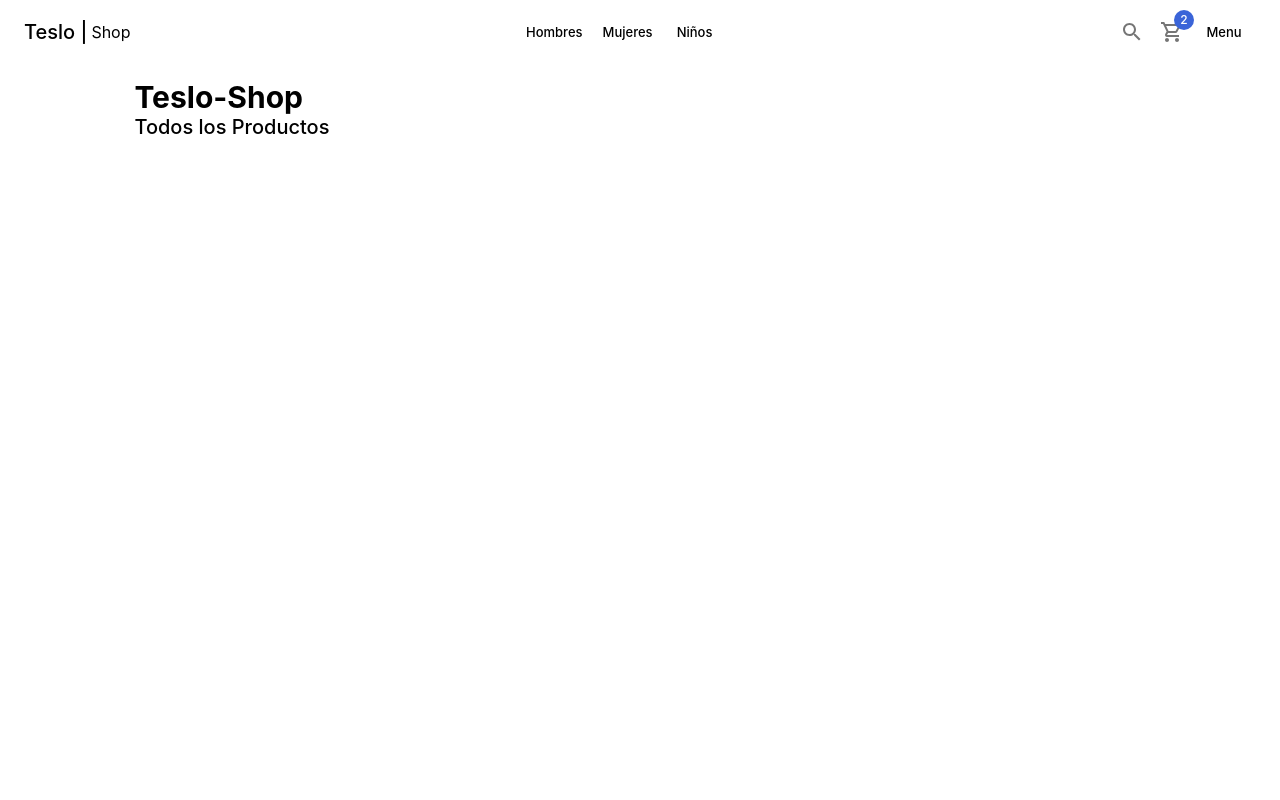
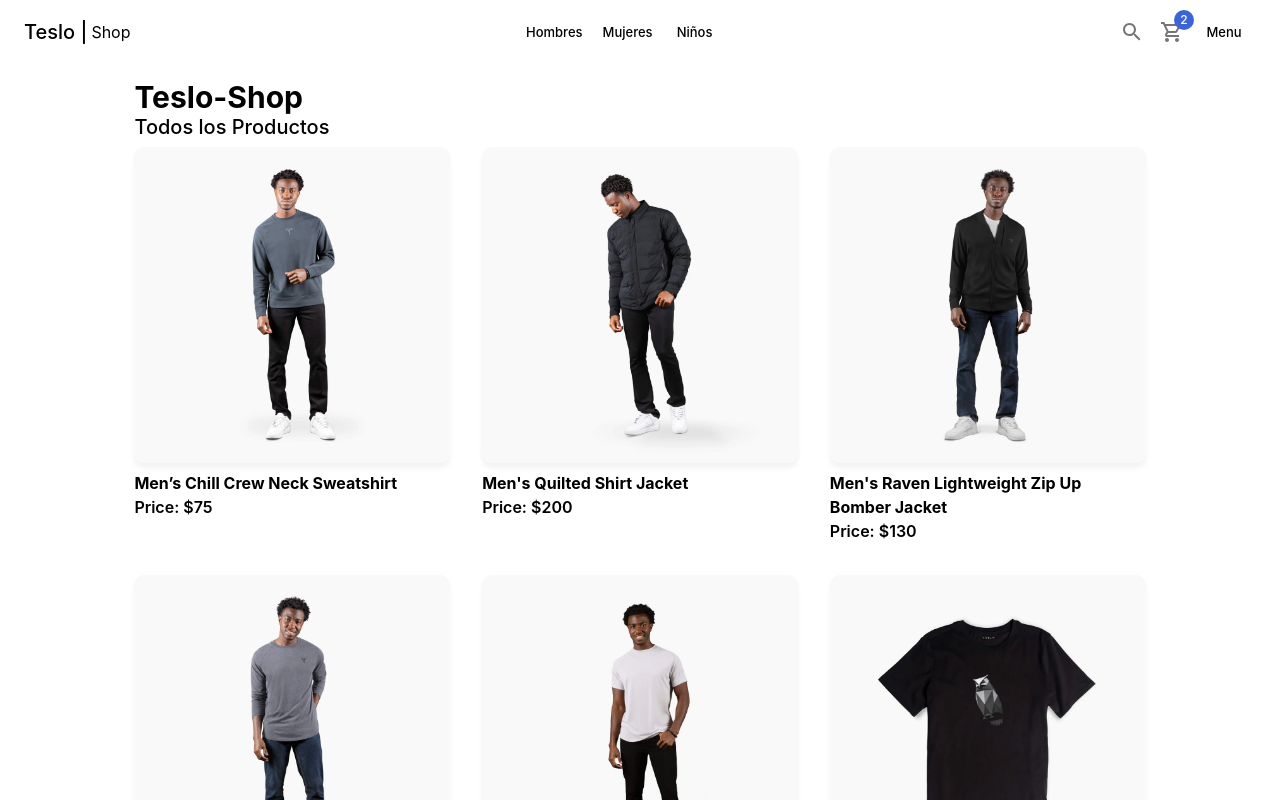
Before and after one commit to mattiasdu944/Teslo-Shop, a Next.js app: page / in a window 1280 px wide. Shown: the top 800 px of the page. Built offline with nearby package versions, Linux system fonts and the light colour scheme.

Commit message:
Refactorizando y añadiendo las CardProducts

```diff
--- a/components/layouts/ShopLayout.tsx
+++ b/components/layouts/ShopLayout.tsx
@@ -1,15 +1,14 @@
-import {FC} from 'react'
 import Head from 'next/head';
-import { Navbar } from '../ui';
+import { Navbar, SideMenu } from '../ui';
 
 interface Props{
-    title : string;
-    children : any
+    title           : string;
+    children        : any;
     pageDescription : string;
-    imageFullUrl? : string;
+    imageFullUrl?   : string;
 }
 
-export const ShopLayout:FC<Props> = ({ children, title, pageDescription, imageFullUrl }) => {
+export const ShopLayout = ({ children, title, pageDescription, imageFullUrl}:Props)  => {
     return (
         <>
             <Head>
@@ -30,6 +29,8 @@
                 <Navbar/>
             </nav>
 
+            <SideMenu/>
+
             <main style={{
                 margin: '80px auto',
                 maxWidth: '80%',
--- /dev/null
+++ b/components/products/CardProduct.tsx
@@ -0,0 +1,47 @@
+import { FC, useMemo, useState } from 'react'
+import { IProducts } from '../../interfaces'
+
+import { Box, Card, CardActionArea, CardMedia, Grid, Typography } from '@mui/material'
+
+
+interface Props {
+    product : IProducts
+}
+
+export const CardProduct: FC<Props> = ({ product }) => {
+
+    const [isHovered, setIsHovered] = useState(false)
+
+    const productImage = useMemo(() => {
+        return isHovered
+        ? `products/${ product.images[1]}`
+        : `products/${ product.images[0]}`
+
+    }, [isHovered, product.images])
+
+    return (
+        <Grid
+            item xs={6}
+            sm={4}
+            onMouseEnter={() => setIsHovered(true)}
+            onMouseLeave={() => setIsHovered(false)}
+        >
+            <Card>
+            <CardActionArea>
+                <CardMedia
+                    component='img'
+                    image={ productImage }
+                    alt={ product.title }
+                    sx={{ transition:'all .3s ease-in-out ' }}
+
+                />
+            </CardActionArea>
+            </Card>
+            <Box sx={{ mt:1 }} className='fadeIn'>
+                <Typography fontWeight={700}>{ product.title }</Typography>
+                <Typography fontWeight={600}>Price: ${ product.price }</Typography>
+            </Box>
+
+        </Grid>
+    )
+}
--- /dev/null
+++ b/components/products/ProductList.tsx
@@ -0,0 +1,24 @@
+import { Grid, Card, CardActionArea, CardMedia } from '@mui/material';
+import { FC } from "react"
+import { IProducts } from "../../interfaces"
+import { CardProduct } from './CardProduct';
+
+interface Props{
+    products: IProducts[]
+}
+
+export const ProductList: FC <Props> = ({ products }) => {
+    return (
+      <Grid container spacing={4}>
+        {
+            products.map( product =>
+                <CardProduct
+                    key={product.slug}
+                    product={ product }
+                />
+            )
+        }
+      </Grid>
+
+    )
+}
--- /dev/null
+++ b/components/products/index.ts
@@ -0,0 +1,2 @@
+export * from './CardProduct';
+export * from './ProductList';
--- a/components/ui/Navbar.tsx
+++ b/components/ui/Navbar.tsx
@@ -1,12 +1,12 @@
 import NextLink from 'next/link'
 import { SearchOutlined, ShoppingCartOutlined } from '@mui/icons-material';
-import { AppBar, Link, Toolbar, Typography, Box, Button, IconButton, Badge } from '@mui/material';
+import { AppBar, Toolbar, Typography, Box, Button, IconButton, Badge } from '@mui/material';
 
 export const Navbar = () => {
     return (
         <AppBar>
             <Toolbar>
-                <NextLink href={''} passHref>
+                <NextLink href={'/'} passHref>
                     <Box display='flex' alignItems='center' color='black'>
                         <Typography variant='h6'>Teslo |</Typography>
                         <Typography sx={{ml:0.5}}>Shop</Typography>
@@ -18,13 +18,10 @@
                 <Box sx={{display: { xs:'none', sm:'block' } }}>
                     <NextLink href='/category/men' passHref>
                         <Button>Hombres</Button>
-
                     </NextLink>
 
                     <NextLink href='/category/women' passHref>
-
                         <Button>Mujeres</Button>
-
                     </NextLink>
 
                     <NextLink href='/category/kid' passHref>
@@ -38,13 +35,11 @@
                 </IconButton>
 
                 <NextLink href='/cart' passHref>
-                    <>
                     <IconButton>
                         <Badge badgeContent={ 2 } color='secondary'>
                             <ShoppingCartOutlined/>
                         </Badge>
                     </IconButton>
-                    </>
                 </NextLink>
 
                 <Button>
--- /dev/null
+++ b/components/ui/SideMenu.tsx
@@ -0,0 +1,111 @@
+import { Box, Divider, Drawer, IconButton, Input, InputAdornment, List, ListItem, ListItemIcon, ListItemText, ListSubheader } from "@mui/material"
+import { AccountCircleOutlined, AdminPanelSettings, CategoryOutlined, ConfirmationNumberOutlined, EscalatorWarningOutlined, FemaleOutlined, LoginOutlined, MaleOutlined, SearchOutlined, VpnKeyOutlined } from "@mui/icons-material"
+
+
+export const SideMenu = () => {
+  return (
+    <Drawer
+        open={ false }
+        anchor='right'
+        sx={{ backdropFilter: 'blur(4px)', transition: 'all 0.5s ease-out' }}
+    >
+        <Box sx={{ width: 250, paddingTop: 5 }}>
+
+            <List>
+
+                <ListItem>
+                    <Input
+                        type='text'
+                        placeholder="Buscar..."
+                        endAdornment={
+                            <InputAdornment position="end">
+                                <IconButton
+                                aria-label="toggle password visibility"
+                                >
+                                 <SearchOutlined />
+                                </IconButton>
+                            </InputAdornment>
+                        }
+                    />
+                </ListItem>
+
+                <ListItem button>
+                    <ListItemIcon>
+                        <AccountCircleOutlined/>
+                    </ListItemIcon>
+                    <ListItemText primary={'Perfil'} />
+                </ListItem>
+
+                <ListItem button>
+                    <ListItemIcon>
+                        <ConfirmationNumberOutlined/>
+                    </ListItemIcon>
+                    <ListItemText primary={'Mis Ordenes'} />
+                </ListItem>
+
+
+                <ListItem button sx={{ display: { xs: '', sm: 'none' } }}>
+                    <ListItemIcon>
+                        <MaleOutlined/>
+                    </ListItemIcon>
+                    <ListItemText primary={'Hombres'} />
+                </ListItem>
+
+                <ListItem button sx={{ display: { xs: '', sm: 'none' } }}>
+                    <ListItemIcon>
+                        <FemaleOutlined/>
+                    </ListItemIcon>
+                    <ListItemText primary={'Mujeres'} />
+                </ListItem>
+
+                <ListItem button sx={{ display: { xs: '', sm: 'none' } }}>
+                    <ListItemIcon>
+                        <EscalatorWarningOutlined/>
+                    </ListItemIcon>
+                    <ListItemText primary={'Niños'} />
+                </ListItem>
+
+
+                <ListItem button>
+                    <ListItemIcon>
+                        <VpnKeyOutlined/>
+                    </ListItemIcon>
+                    <ListItemText primary={'Ingresar'} />
+                </ListItem>
+
+                <ListItem button>
+                    <ListItemIcon>
+                        <LoginOutlined/>
+                    </ListItemIcon>
+                    <ListItemText primary={'Salir'} />
+                </ListItem>
+
+
+                {/* Admin */}
+                <Divider />
+                <ListSubheader>Admin Panel</ListSubheader>
+
+                <ListItem button>
+                    <ListItemIcon>
+                        <CategoryOutlined/>
+                    </ListItemIcon>
+                    <ListItemText primary={'Productos'} />
+                </ListItem>
+                <ListItem button>
+                    <ListItemIcon>
+                        <ConfirmationNumberOutlined/>
+                    </ListItemIcon>
+                    <ListItemText primary={'Ordenes'} />
+                </ListItem>
+
+                <ListItem button>
+                    <ListItemIcon>
+                        <AdminPanelSettings/>
+                    </ListItemIcon>
+                    <ListItemText primary={'Usuarios'} />
+                </ListItem>
+            </List>
+        </Box>
+    </Drawer>
+  )
+}
--- a/components/ui/index.ts
+++ b/components/ui/index.ts
@@ -1 +1,2 @@
 export * from './Navbar'
+export * from './SideMenu'
--- /dev/null
+++ b/interfaces/index.ts
@@ -0,0 +1 @@
+export * from './products'
--- /dev/null
+++ b/interfaces/products.ts
@@ -0,0 +1,17 @@
+
+export interface IProducts {
+    _id: string;
+    description: string;
+    images: string[];
+    inStock: number;
+    price: number;
+    sizes: ISizes[];
+    slug: string;
+    tags: string[];
+    title: string;
+    type: ITypes;
+    gender: 'men'|'women'|'kid'|'unisex'
+}
+
+type ISizes = 'XS'|'S'|'M'|'L'|'XL'|'XXL'|'XXXL';
+type ITypes = 'shirts'|'pants'|'hoodies'|'hats';
--- a/pages/index.tsx
+++ b/pages/index.tsx
@@ -1,11 +1,18 @@
+import { initialData } from '../database/products';
 import { ShopLayout } from '../components/layouts/ShopLayout';
+
 import { Typography } from "@mui/material";
+import { ProductList } from '../components/products';
 
 export default function Home() {
   return (
     <ShopLayout title={'Teslo-Shop | Home'} pageDescription={'Ecuentra todos los productos de Teslo aqui'}>
       <Typography variant='h1' component='h1'>Teslo-Shop</Typography>
       <Typography variant='h2' sx={{mb:1}}>Todos los Productos</Typography>
+      <ProductList
+        products={ initialData.products as any}
+
+      />
     </ShopLayout>
   )
 }
```
Lines whose indentation alone changed are shown as unchanged.
